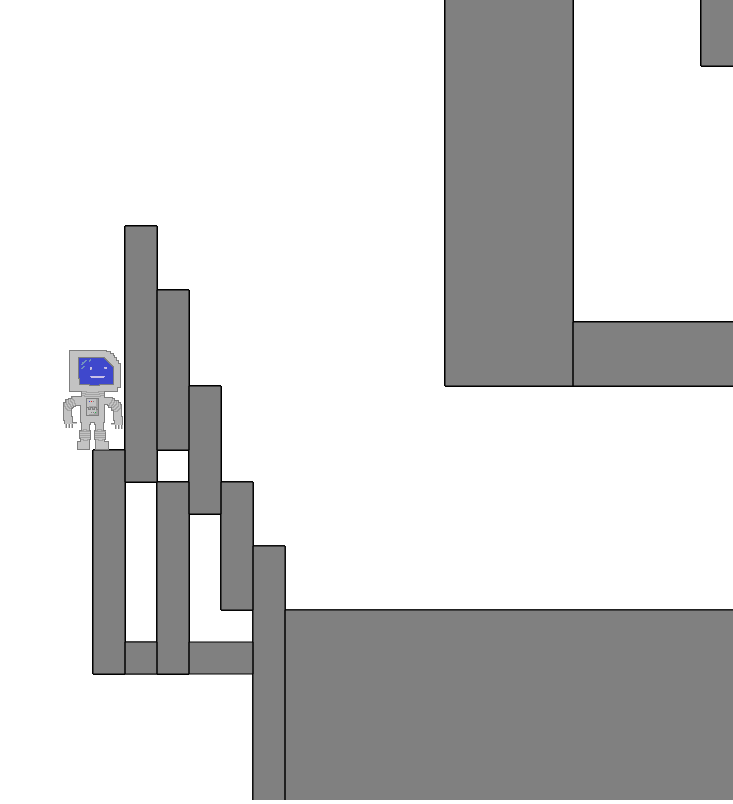
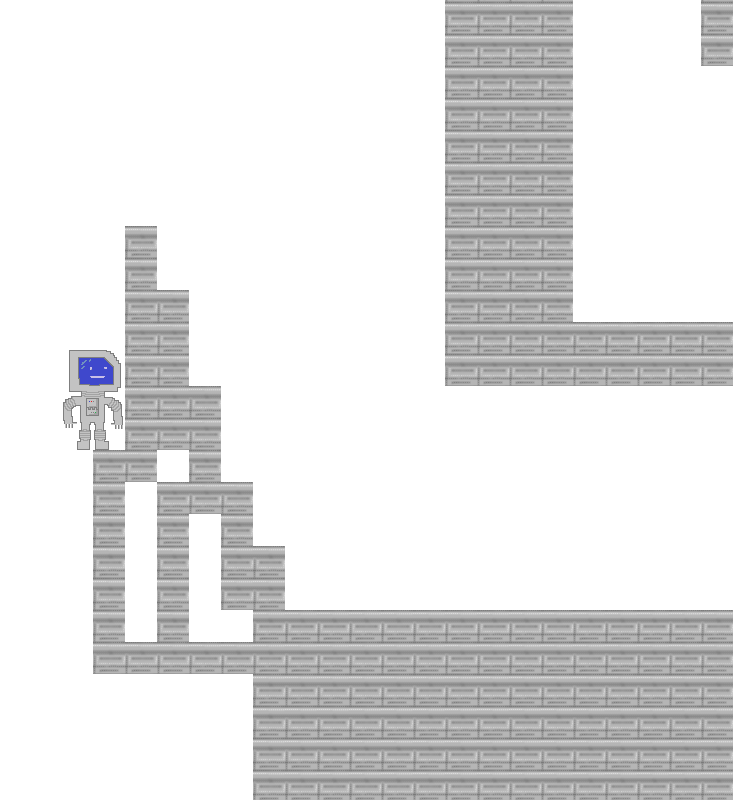
Before and after one commit to erobwen/spaceman, a website: page public/index.html in a window 1280 px wide. Shown: the whole page, without its empty margins (547-1280 px from the left). Drawn offline with Linux system fonts and the light colour scheme.

Commit message:
Use wall tiles (but no offset!)

```diff
--- a/public/engine.js
+++ b/public/engine.js
@@ -161,6 +161,16 @@ function newCamera(x, y) {
 function newWall(x, y, width, height) {
 	let wall = newImmobileObject(x, y, width, height);
   wall.name = "wall";
+  wall.render = function(context, camera) {
+    if (calculateCollision(this, camera) !== null) {
+      let pattern = context.createPattern(images.steelWall1, "repeat");
+      // pattern.setTransform(new DOMMatrix([0, 0, 0, 0, 0, 0])); // left(camera), topY(camera)
+      context.rect(Math.round(left(this) - left(camera)), Math.round(topY(this) - topY(camera)), this.width, this.height);
+      context.fillStyle = pattern;
+      context.fill();
+      //context.stroke();
+    }
+  }
   setSolid(wall);
   return wall;
 }
@@ -175,7 +185,7 @@ function setSolid(object) {
 }
 
 function setImage(object, image) {
-	object.image = document.getElementById(image);
+	object.image = image;
   object.imageRotation = 0; //from 0 to 2 Math.PI. Note, this will not influence collision, so it is mostly cosmetic
 
   object.useTiles = false;
--- a/public/index.html
+++ b/public/index.html
@@ -7,9 +7,6 @@
 
   <body style="height:100%;width:100%;margin:0px;overflow:hidden;">
     <canvas id="canvas" style="width:100%;height:100%"></canvas>
-    <img style="display:none" id="spaceman" src="./images/spaceman60x100.png">
-    <img style="display:none" id="level1" src="./images/level1.png">
-    <img style="display:none" id="level2" src="./images/level2.png">
     <script src="engine.js"></script>
     <script src="player.js"></script>
     <script src="world.js"></script>
--- a/public/player.js
+++ b/public/player.js
@@ -1,6 +1,7 @@
 function newPlayer(x, y, image) {
 	//let result = newMobileObject(x, y, 126, 206);
 	let result = newMobileObject(x, y, 60, 100);
+  setImage(result, image);
   result.name = "player";
 
   result.inJump = 0;
@@ -125,7 +126,6 @@ function newPlayer(x, y, image) {
     }
   }
 
-  setImage(result, "spaceman");
 
   return result;
 }
--- a/public/world.js
+++ b/public/world.js
@@ -10,7 +10,10 @@ function loadImage(url) {
   function loadImageElement(element, url) {
     imagesBeingLoaded++;
     element.onload = function () {
-      if(--imagesBeingLoaded === 0) afterLoadingAllImages();
+      if(--imagesBeingLoaded === 0) {
+        log("loaded all images...");
+        afterLoadingAllImages();
+      }
       element.width = element.naturalWidth;
       element.height = element.naturalHeight;
     }
@@ -33,16 +36,10 @@ let images = {
 /**
  *  load the world
  */
-function generateWorld(image) {
+function generateWorld(imageElement) {
   console.log(" === generateWorld === ")
 
-  // TODO: do async
-  // var img = new Image();
-  // img.onload = function() { alert("Height: " + this.height); }
-  // img.src = "./images/level2.png";
-
-  // Get image map
-  let imageElement = document.getElementById(image);
+  // Dimensions
   let width = imageElement.naturalWidth;
   let height = imageElement.naturalHeight;
 
@@ -152,15 +149,19 @@ function generateWorld(image) {
   log(result);
   return result;
 }
-log("foobar");
-let world = generateWorld("level2");
 
 /**
  *  Build the world
  */
+let world;
+let camera;
+let player;
+afterLoadingAllImages = function() {
+  // world = generateWorld(images.level1);
+  world = generateWorld(images.level2);
 
-var camera = newCamera(0, 0);
-var player = newPlayer(0, 178*32, "spaceman");
+  camera = newCamera(0, 0);
+  player = newPlayer(0, 178*32, images.spaceman);
   world = world.concat([
     //newRectangle(-100, 0, 200, 20),
     //newWall(-100, 50, 200, 20),
@@ -175,3 +176,4 @@ renderWorld();
 
   //log(world);
   gameloop();
+}
```
Lines whose indentation alone changed are shown as unchanged.
